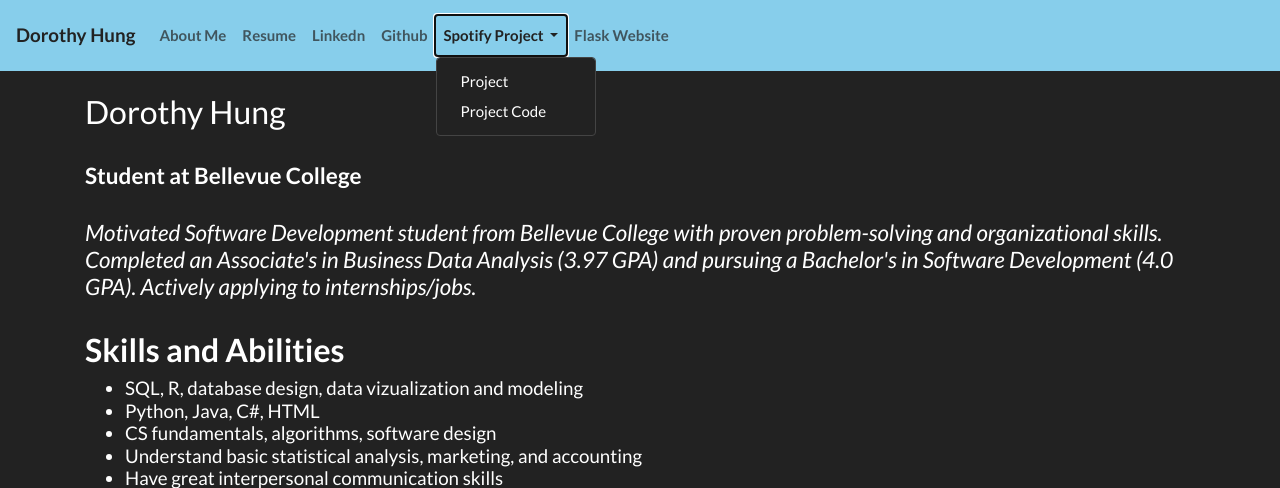
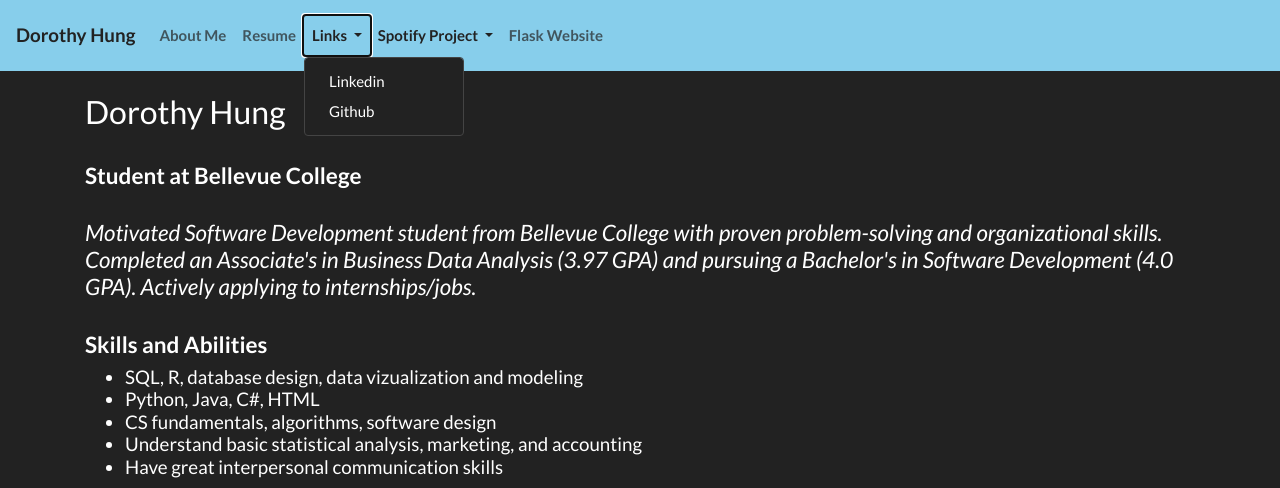
Before and after one commit to Dorothyhung/FlaskWebApp, a Flask app: page / in a window 1280 px wide, after a click on "Links". Shown: the top 488 px of the page. Run offline with Flask 2, Linux system fonts and the light colour scheme; some libraries are stand-ins or nearby versions.

Commit message:
Added dropdown for links

```diff
--- a/website/__init__.py
+++ b/website/__init__.py
@@ -6,18 +6,14 @@ def create_app():
 
     from .views import views
     from .resume import resume
-    from .linkedn import linkedn
     from .project import project
     from .projectcode import projectcode
-    from .github import github
     from .flaskapp import flaskapp
 
     app.register_blueprint(views, url_prefix='/')
     app.register_blueprint(resume, url_prefix='/')
-    app.register_blueprint(linkedn, url_prefix='/')
     app.register_blueprint(project, url_prefix='/')
     app.register_blueprint(projectcode, url_prefix='/')
-    app.register_blueprint(github, url_prefix='/')
     app.register_blueprint(flaskapp, url_prefix='/')
 
 
--- a/website/templates/base.html
+++ b/website/templates/base.html
@@ -1,7 +1,7 @@
 <!DOCTYPE html>
 <html lang="en">
     <head>
-        <meta charset=""utf-8 />
+        <meta charset="utf-8"/>
         <meta name="viewport" content="width=device-width, initial-scale=1">
         <link
             rel="stylesheet"
@@ -34,8 +34,15 @@
               <div class="navbar-nav">
                   <a class="nav-item nav-link font-weight-bold" id="home" href="/">About Me</a>
                   <a class="nav-item nav-link font-weight-bold" id="resume" href="/resume">Resume</a>
-                  <a class="nav-item nav-link font-weight-bold" id="linkedn" href="/linkedn">Linkedn</a>
-                  <a class="nav-item nav-link font-weight-bold" id="github" href="/github">Github</a>
+                  <div class="dropdown show">
+                    <a class="nav-item nav-link dropdown-toggle font-weight-bolder" href="#" role="button" id="dropdownMenuLink" data-toggle="dropdown" aria-haspopup="true" aria-expanded="false" >
+                      Links
+                    </a>
+                    <div class="dropdown-menu" aria-labelledby="dropdownMenuLink">
+                      <a class="dropdown-item" href="https://www.linkedin.com/in/dorothyhung1" target="_blank" rel="noopener noreferrer">Linkedin</a>
+                      <a class="dropdown-item" href="https://github.com/Dorothyhung" target="_blank" rel="noopener noreferrer">Github</a>
+                    </div>
+                  </div>
                   <div class="dropdown show">
                     <a class="nav-item nav-link dropdown-toggle font-weight-bolder" href="#" role="button" id="dropdownMenuLink" data-toggle="dropdown" aria-haspopup="true" aria-expanded="false" >
                       Spotify Project
--- a/website/templates/flaskapp.html
+++ b/website/templates/flaskapp.html
@@ -6,7 +6,7 @@
 
 <center><img src="/static/images/flasklogo.png" alt="Flask logo" style="width:128px;height:128px;background-color:transparent"></center>
 
-</br></br>
+</br>
 
 
 
@@ -29,7 +29,7 @@
 
 <br /><br />
 
-<h5>Steps</h5>
+<h5>Steps:</h5>
 <ol>
     <li>Install and setup Flask</li>
     <li>Obtained a Google domain</li>
--- a/website/templates/index.html
+++ b/website/templates/index.html
@@ -6,6 +6,8 @@
 <body style=""></body>
 <h3>Dorothy Hung</h3>
 </br>
+
+
 <h4><b>Student at Bellevue College</b></h4>
 </br>
 <h4><em>Motivated Software Development student from Bellevue College with proven problem-solving and organizational skills.
@@ -13,7 +15,9 @@
     Actively applying to internships/jobs.
 </em></h4>
 </br>
-<h3><b>Skills and Abilities</b></h3>
+
+
+<h4><b>Skills and Abilities</b></h4>
 <h5>
     <ul>
         <li>SQL, R, database design, data vizualization and modeling</li>
@@ -23,6 +27,9 @@
         <li>Have great interpersonal communication skills</li>
     </ul>
 </h5>
+
+
+
 </br>
 <center><h4><em>Contact me at <a href = "mailto: dorothyh0602@gmail.com">dorothyh0602@gmail.com</a></center>
 </em></h4>
```
Also changed, not shown: website/github.py (deleted, +0 -7 lines), website/linkedn.py (deleted, +0 -7 lines), website/templates/github.html (deleted, +0 -10 lines), website/templates/linkedn.html (deleted, +0 -16 lines), website/static/images/linkedinlogo.png (added).
